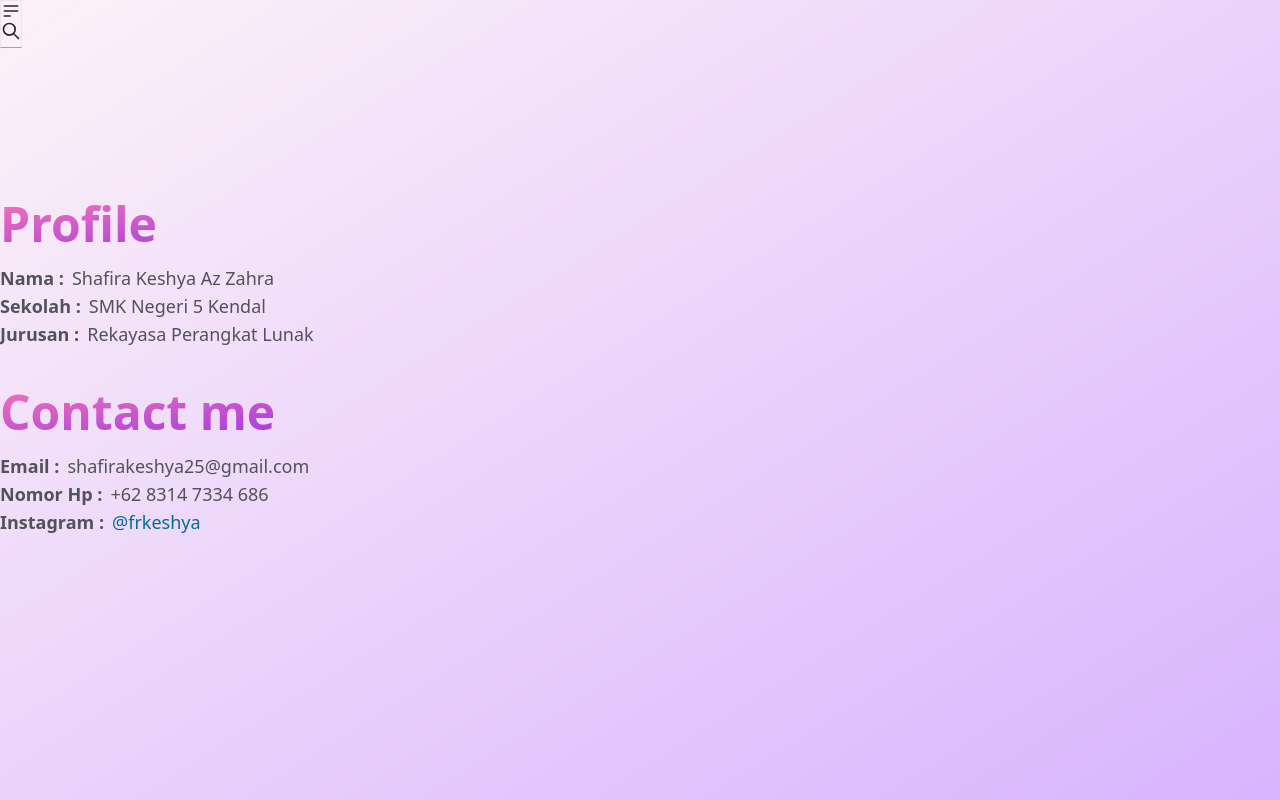
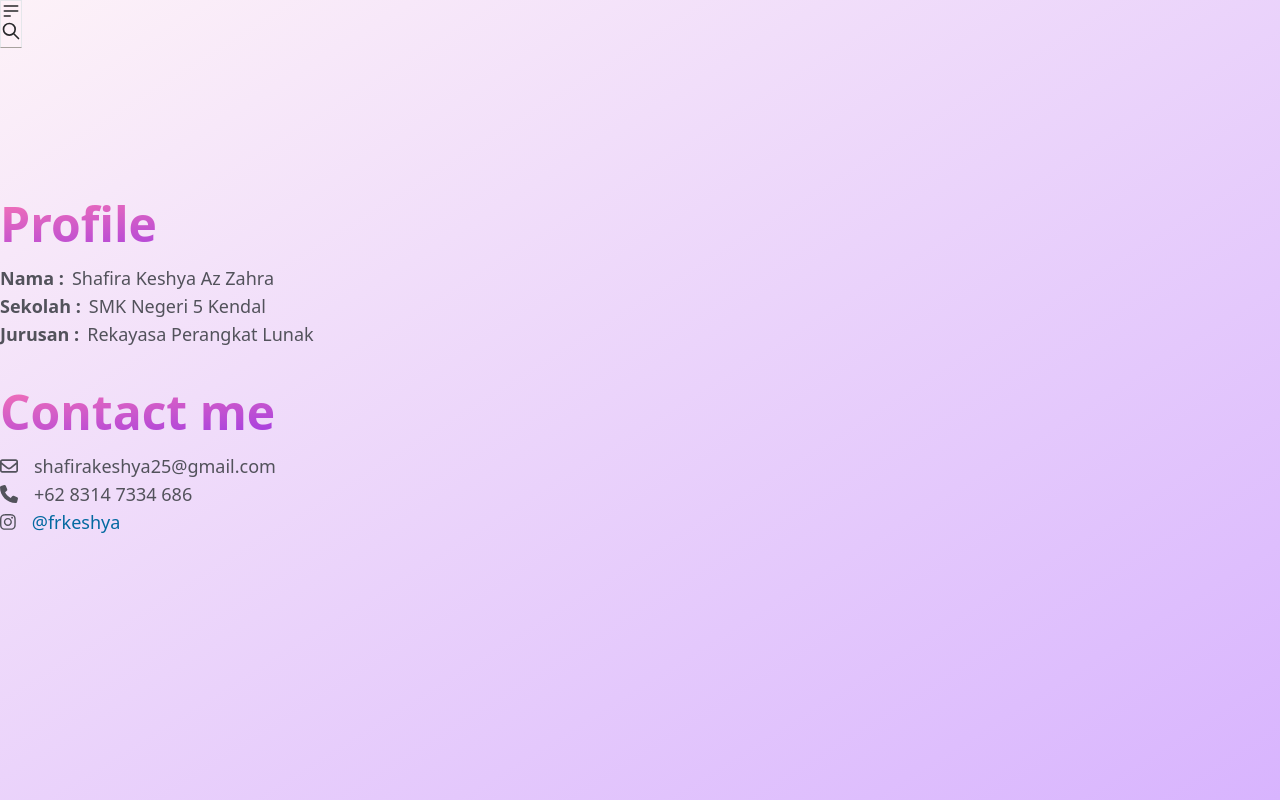
Before and after one commit to Soedjamal/iternship-docs, a React (Vite) app: page /profile in a window 1280 px wide. Shown: the top 800 px of the page. Built offline with nearby package versions, Linux system fonts and the light colour scheme.

Commit message:
add: icon on contact section

```diff
--- a/src/pages/Profile.jsx
+++ b/src/pages/Profile.jsx
@@ -1,3 +1,7 @@
+import { faInstagram } from "@fortawesome/free-brands-svg-icons";
+import { faEnvelope } from "@fortawesome/free-regular-svg-icons";
+import { faPhone } from "@fortawesome/free-solid-svg-icons";
+import { FontAwesomeIcon } from "@fortawesome/react-fontawesome";
 import React from "react";
 import { Link } from "react-router-dom";
 
@@ -29,18 +33,19 @@ const Profile = () => {
               Contact me
             </h1>
             <div className="bio mt-4">
-              <h4 className="text-lg text-zinc-600 font-bold flex">
-                Email :{" "}
-                <p className="font-normal ml-2">shafirakeshya25@gmail.com</p>
+              <h4 className="text-lg text-zinc-600 font-bold flex items-center ">
+                <FontAwesomeIcon icon={faEnvelope} />
+                <p className="font-normal mx-4">shafirakeshya25@gmail.com</p>
               </h4>
-              <h4 className="text-lg text-zinc-600 font-bold flex">
-                Nomor Hp : <p className="font-normal ml-2">+62 8314 7334 686</p>
+              <h4 className="text-lg text-zinc-600 font-bold flex items-center ">
+                <FontAwesomeIcon icon={faPhone} />
+                <p className="font-normal mx-4">+62 8314 7334 686</p>
               </h4>{" "}
-              <h4 className="text-lg text-zinc-600 font-bold flex">
-                Instagram :{" "}
+              <h4 className="text-lg text-zinc-600 font-bold flex items-center ">
+                <FontAwesomeIcon icon={faInstagram} />
                 <a
                   href="https://www.instagram.com/frkeshya?igsh=NG84bDRiMHMza3Jx"
-                  className="font-normal ml-2 text-sky-700"
+                  className="font-normal mx-4 text-sky-700"
                 >
                   @frkeshya
                 </a>
```
